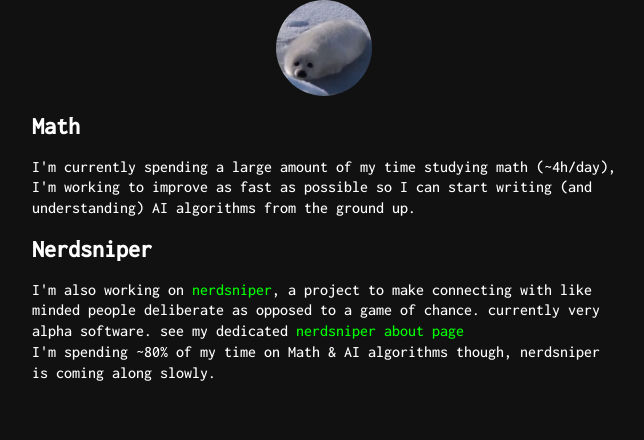
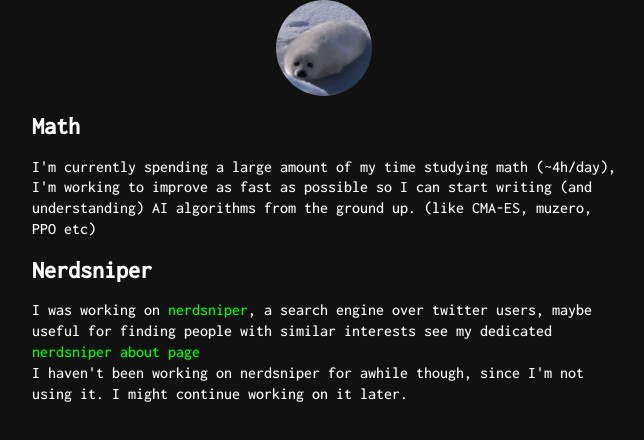
Before and after one commit to UlisseMini/uli.rocks-oldnext, a Next.js app: page /now in a window 1280 px wide. Shown: the top 440 px of the page, without its empty margins (316-960 px from the left). Built offline with nearby package versions, Linux system fonts and the light colour scheme.

Commit message:
Update /now

```diff
--- a/pages/now.tsx
+++ b/pages/now.tsx
@@ -7,16 +7,15 @@ export default function Now () {
       <p>
         I'm currently spending a large amount of my time studying math (~4h/day),
         I'm working to improve as fast as possible so I can start writing (and understanding) AI algorithms
-        from the ground up.
+        from the ground up. (like CMA-ES, muzero, PPO etc)
       </p>
       <h2>Nerdsniper</h2>
       <p>
-        I'm also working on <a href='https://nerdsniper.net'>nerdsniper</a>,
-        a project to make connecting with like minded people deliberate as opposed to
-        a game of chance. currently very alpha software.
+        I was working on <a href='https://nerdsniper.net'>nerdsniper</a>,
+        a search engine over twitter users, maybe useful for finding people with similar interests
         see my dedicated <a href='https://nerdsniper.net/about'>nerdsniper about page</a>
         <br />
-        I'm spending ~80% of my time on Math & AI algorithms though, nerdsniper is coming along slowly.
+        I haven't been working on nerdsniper for awhile though, since I'm not using it. I might continue working on it later.
       </p>
     </Layout>
   )
```
